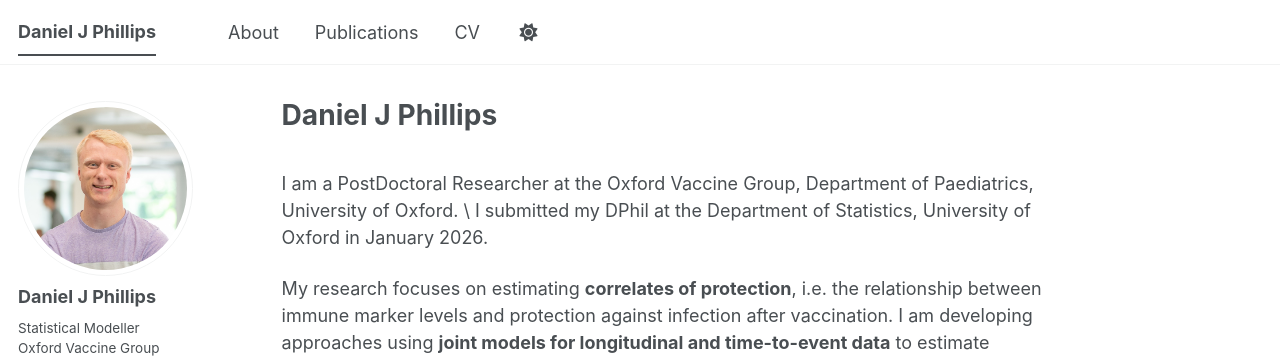
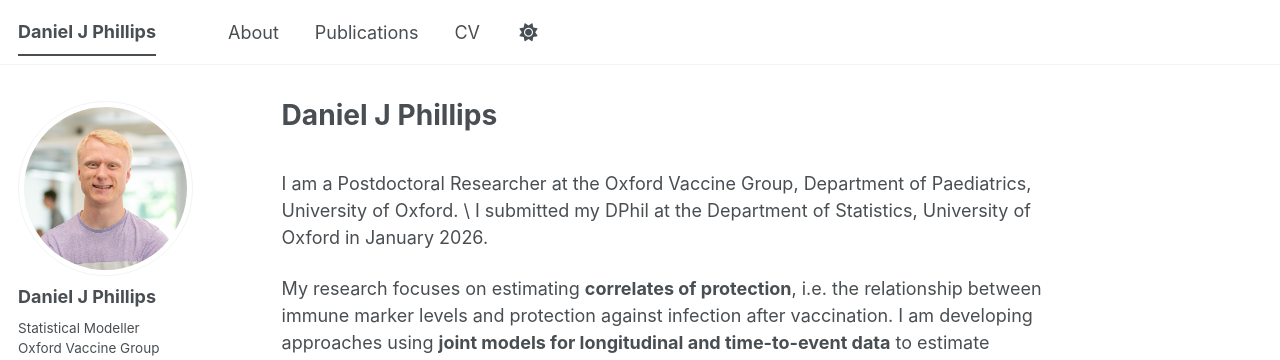
Before and after one commit to danphillipsstats/danphillipsstats.github.io, a Jekyll site: the page built from _pages/about.md, in a window 1280 px wide and 997 px high. Shown: the top 360 px of the window. Built offline with Jekyll 4.4.1, drawn with Linux system fonts in a browser that asks for light colours; some web fonts are replaced; a script bundle is joined from its source files by our own code; library files that are not in the unit come from our copies.

```diff
--- a/_pages/about.md
+++ b/_pages/about.md
@@ -8,7 +8,7 @@ redirect_from:
 ---
 
 \
-I am a PostDoctoral Researcher at the Oxford Vaccine Group, Department of Paediatrics, University of Oxford. \
+I am a Postdoctoral Researcher at the Oxford Vaccine Group, Department of Paediatrics, University of Oxford. \
 I submitted my DPhil at the Department of Statistics, University of Oxford in January 2026.
 
 My research focuses on estimating **correlates of protection**, i.e. the relationship between immune marker levels and protection against infection after vaccination. I am developing approaches using **joint models for longitudinal and time-to-event data** to estimate correlates of protection. \
```
